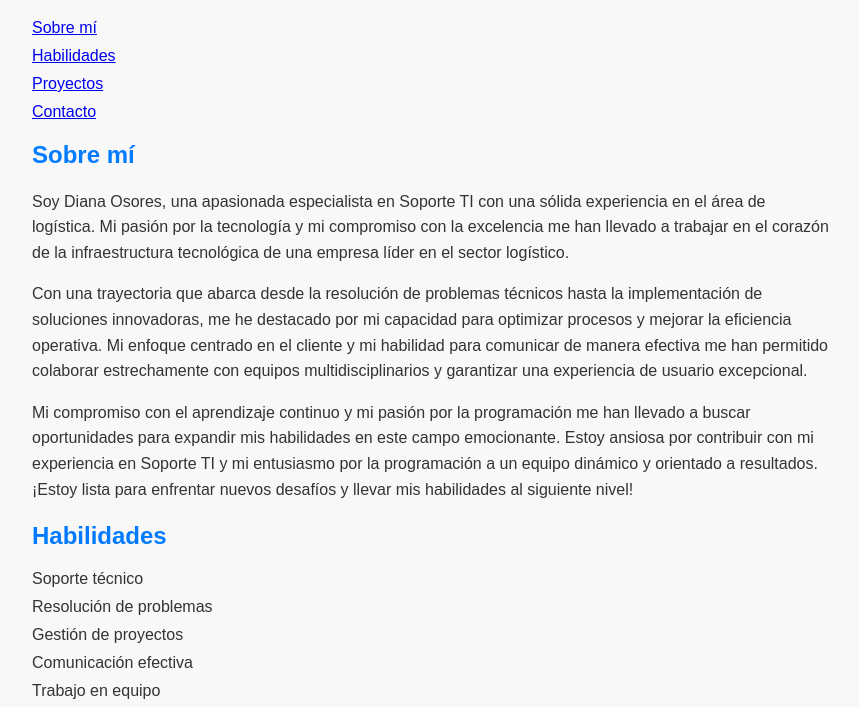
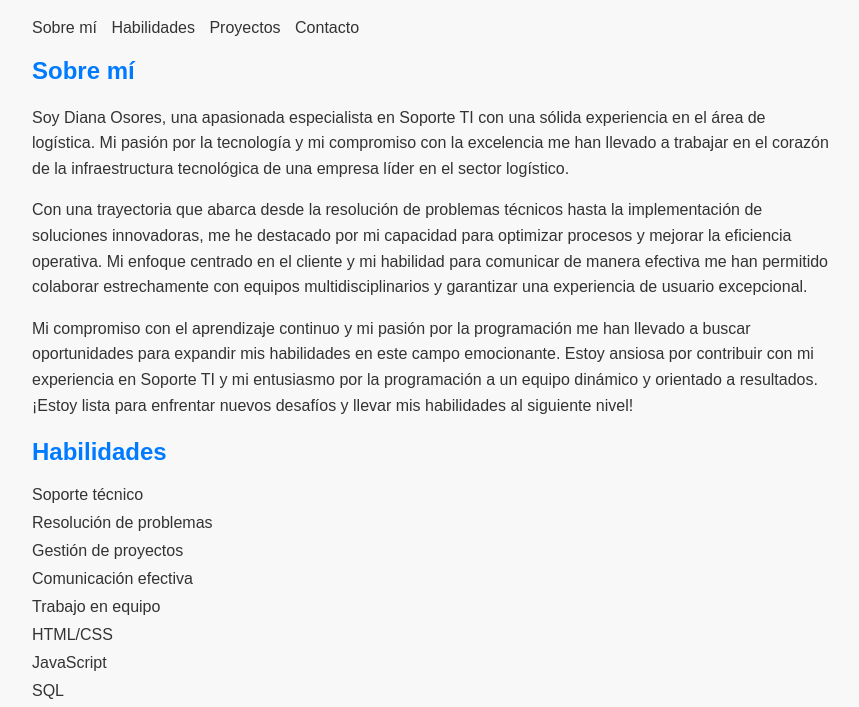
Before and after one commit to Diannex/mi-primera-pagina-web, a plain HTML site: page index.html in a window 1280 px wide. Shown: the part 81-788 px from the top of the page, without its empty margins (208-1067 px from the left). Drawn offline with Linux system fonts and the light colour scheme.

Commit message:
index.html

```diff
--- a/index.html
+++ b/index.html
@@ -12,33 +12,60 @@
     background-color: #f8f8f8;
     color: #333;
 }
+
 .container {
     max-width: 800px;
     margin: 0 auto;
     padding: 20px;
 }
+
 h1, h2 {
     color: #007bff;
 }
+
 p {
     line-height: 1.6;
 }
+
 ul {
     list-style-type: none;
     padding: 0;
 }
+
 li {
     margin-bottom: 10px;
 }
+
 .social-links {
     margin-top: 20px;
 }
+
 .social-links a {
     display: inline-block;
     margin-right: 10px;
     color: #007bff;
     text-decoration: none;
 }
+
+nav ul {
+    margin: 0;
+    padding: 0;
+}
+
+nav li {
+    display: inline;
+    margin-right: 10px;
+}
+
+nav a {
+    color: #333;
+    text-decoration: none;
+}
+
+nav a:hover {
+    color: #007bff;
+}
+
     </style>
 </head>
 <body>
@@ -106,3 +133,5 @@
     </div>
 </body>
 </html>
+</body>
+</html>
```
Lines whose indentation alone changed are shown as unchanged.
